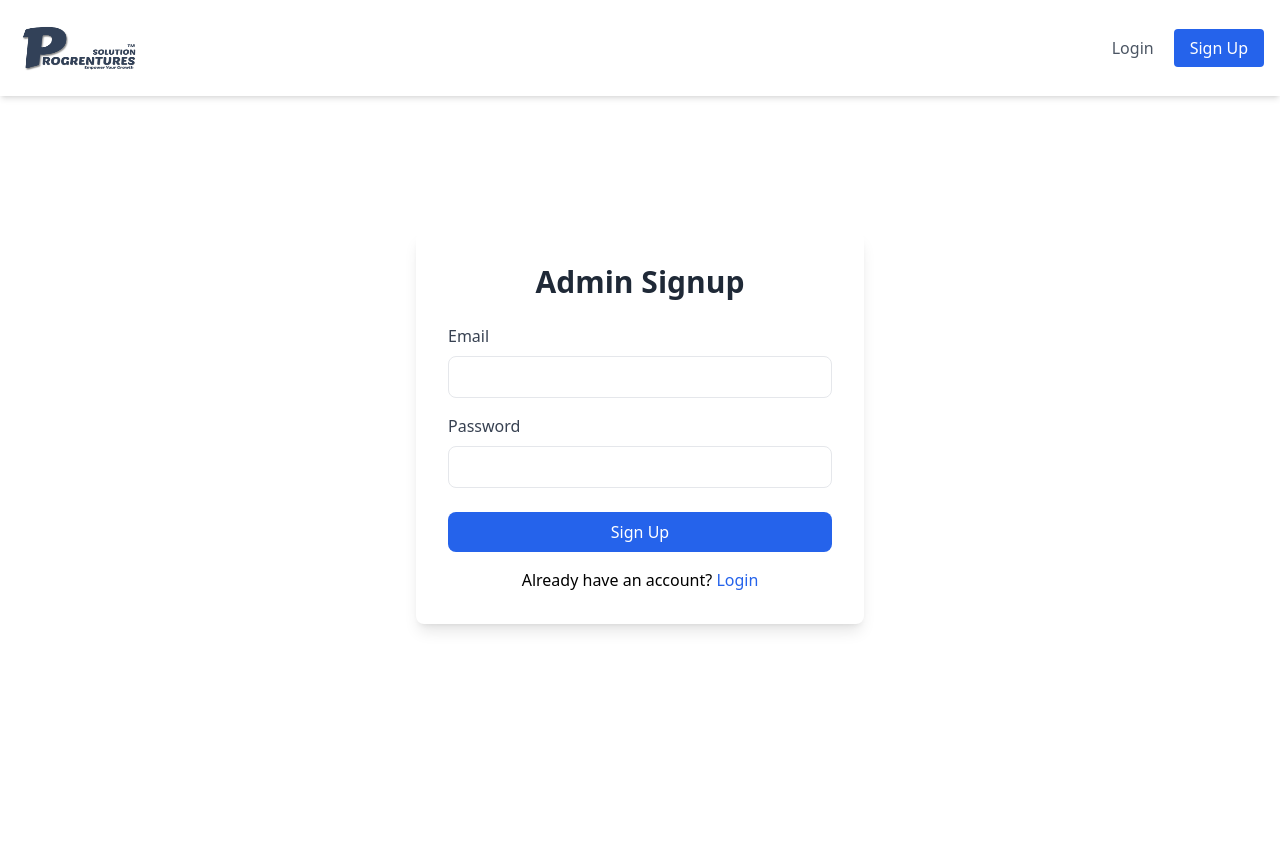
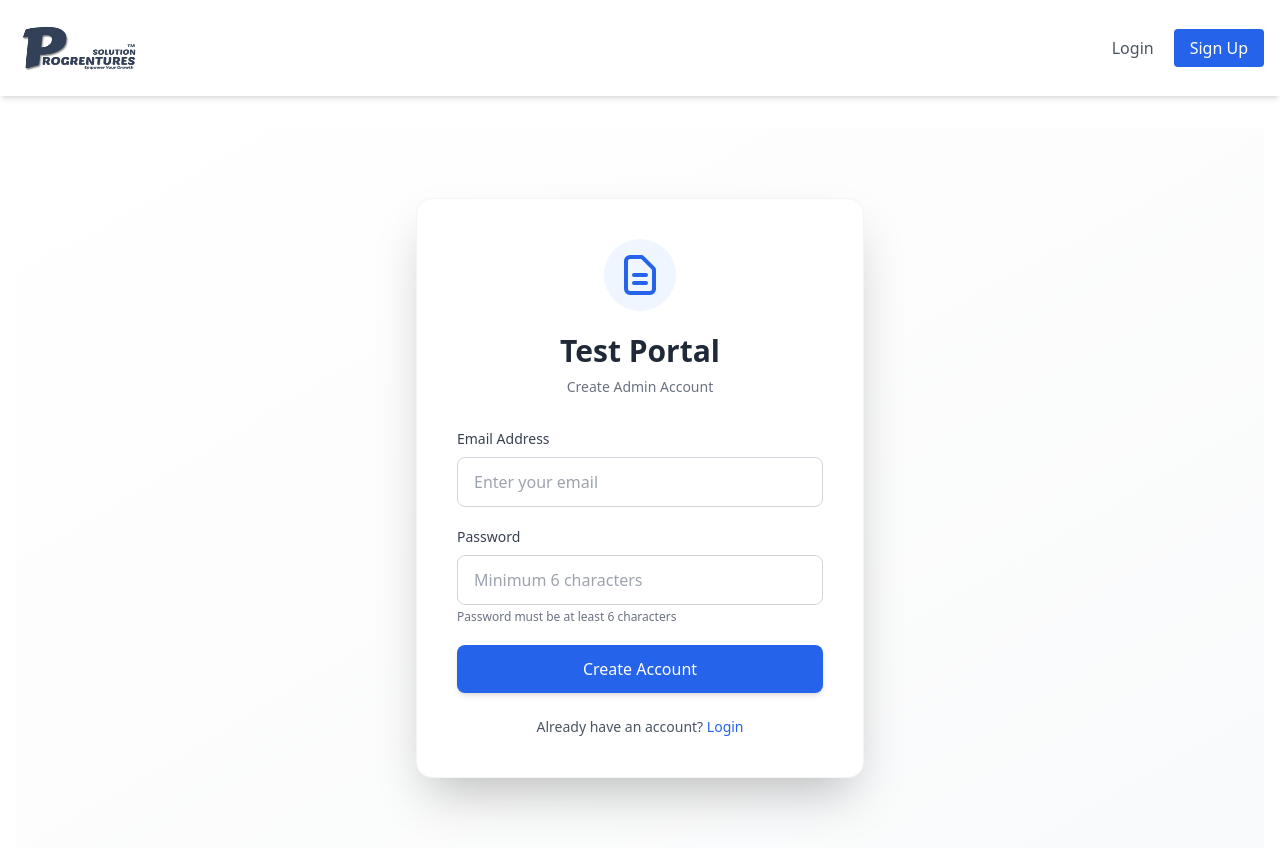
Before and after one commit to Ayush-jaiswal18/test-app, a React (Vite) app in the folder frontend/: page /signup in a window 1280 px wide. Shown: the top 858 px of the page. Before the commit the page ends 800 px from the top, so only its background shows below. Built offline with nearby package versions, Linux system fonts and the light colour scheme; no server answers.

Commit message:
change login and signup design

```diff
--- a/frontend/package.json
+++ b/frontend/package.json
@@ -27,6 +27,6 @@
     "autoprefixer": "^10.4.19",
     "postcss": "^8.4.38",
     "tailwindcss": "^3.4.4",
-    "vite": "^5.2.13"
+    "vite": "^7.3.0"
   }
 }
--- a/frontend/src/components/LoginPage.jsx
+++ b/frontend/src/components/LoginPage.jsx
@@ -22,40 +22,72 @@ const LoginPage = () => {
   };
 
   return (
-    <div className="flex items-center justify-center min-h-[calc(100vh-200px)]">
-      <div className="bg-white p-8 rounded-lg shadow-lg w-full max-w-md">
-        <h2 className="text-3xl font-bold mb-6 text-center text-gray-800">Admin Login</h2>
-        {error && <p className="bg-red-100 text-red-700 p-3 rounded mb-4">{error}</p>}
-        <form onSubmit={handleSubmit}>
-          <div className="mb-4">
-            <label className="block text-gray-700 mb-2" htmlFor="email">Email</label>
+    <div className="flex items-center justify-center min-h-[calc(100vh-80px)] bg-gradient-to-br from-white to-gray-50">
+      <div className="bg-white p-10 rounded-2xl shadow-2xl w-full max-w-md border border-gray-100">
+        {/* Header Section */}
+        <div className="text-center mb-8">
+          <div className="inline-block p-3 bg-blue-50 rounded-full mb-4">
+            <svg className="w-12 h-12 text-blue-600" fill="none" stroke="currentColor" viewBox="0 0 24 24">
+              <path strokeLinecap="round" strokeLinejoin="round" strokeWidth={2} d="M9 12l2 2 4-4m5.618-4.016A11.955 11.955 0 0112 2.944a11.955 11.955 0 01-8.618 3.04A12.02 12.02 0 003 9c0 5.591 3.824 10.29 9 11.622 5.176-1.332 9-6.03 9-11.622 0-1.042-.133-2.052-.382-3.016z" />
+            </svg>
+          </div>
+          <h2 className="text-3xl font-bold text-gray-800 mb-2">Test Portal</h2>
+          <p className="text-gray-500 text-sm">Admin Access</p>
+        </div>
+
+        {error && (
+          <div className="bg-red-50 border-l-4 border-red-500 text-red-700 p-4 rounded mb-6">
+            <p className="text-sm">{error}</p>
+          </div>
+        )}
+
+        <form onSubmit={handleSubmit} className="space-y-5">
+          <div>
+            <label className="block text-gray-700 mb-2 font-medium text-sm" htmlFor="email">
+              Email Address
+            </label>
             <input
               type="email"
               id="email"
               value={email}
               onChange={(e) => setEmail(e.target.value)}
-              className="w-full px-3 py-2 border rounded-lg focus:outline-none focus:ring-2 focus:ring-blue-500"
+              className="w-full px-4 py-3 border border-gray-300 rounded-lg focus:outline-none focus:ring-2 focus:ring-blue-500 focus:border-transparent transition-all"
+              placeholder="Enter your email"
               required
             />
           </div>
-          <div className="mb-6">
-            <label className="block text-gray-700 mb-2" htmlFor="password">Password</label>
+
+          <div>
+            <label className="block text-gray-700 mb-2 font-medium text-sm" htmlFor="password">
+              Password
+            </label>
             <input
               type="password"
               id="password"
               value={password}
               onChange={(e) => setPassword(e.target.value)}
-              className="w-full px-3 py-2 border rounded-lg focus:outline-none focus:ring-2 focus:ring-blue-500"
+              className="w-full px-4 py-3 border border-gray-300 rounded-lg focus:outline-none focus:ring-2 focus:ring-blue-500 focus:border-transparent transition-all"
+              placeholder="Enter your password"
               required
             />
           </div>
-          <button type="submit" className="w-full bg-blue-600 text-white py-2 rounded-lg hover:bg-blue-700 transition duration-300">
+
+          <button
+            type="submit"
+            className="w-full bg-blue-600 text-white py-3 px-4 rounded-lg hover:bg-blue-700 focus:ring-4 focus:ring-blue-200 transition-all duration-200 font-medium shadow-md hover:shadow-lg"
+          >
             Login
           </button>
         </form>
-        <p className="text-center mt-4">
-          Don't have an account? <Link to="/signup" className="text-blue-600 hover:underline">Sign up</Link>
-        </p>
+
+        <div className="mt-6 text-center">
+          <p className="text-gray-600 text-sm">
+            Don't have an account?{' '}
+            <Link to="/signup" className="text-blue-600 hover:text-blue-700 font-medium hover:underline">
+              Sign up
+            </Link>
+          </p>
+        </div>
       </div>
     </div>
   );
--- a/frontend/src/components/SignupPage.jsx
+++ b/frontend/src/components/SignupPage.jsx
@@ -26,40 +26,73 @@ const SignupPage = () => {
   };
 
   return (
-    <div className="flex items-center justify-center min-h-[calc(100vh-200px)]">
-      <div className="bg-white p-8 rounded-lg shadow-lg w-full max-w-md">
-        <h2 className="text-3xl font-bold mb-6 text-center text-gray-800">Admin Signup</h2>
-        {error && <p className="bg-red-100 text-red-700 p-3 rounded mb-4">{error}</p>}
-        <form onSubmit={handleSubmit}>
-          <div className="mb-4">
-            <label className="block text-gray-700 mb-2" htmlFor="email">Email</label>
+    <div className="flex items-center justify-center min-h-[calc(100vh-80px)] bg-gradient-to-br from-white to-gray-50">
+      <div className="bg-white p-10 rounded-2xl shadow-2xl w-full max-w-md border border-gray-100">
+        {/* Header Section */}
+        <div className="text-center mb-8">
+          <div className="inline-block p-3 bg-blue-50 rounded-full mb-4">
+            <svg className="w-12 h-12 text-blue-600" fill="none" stroke="currentColor" viewBox="0 0 24 24">
+              <path strokeLinecap="round" strokeLinejoin="round" strokeWidth={2} d="M9 12h6m-6 4h6m2 5H7a2 2 0 01-2-2V5a2 2 0 012-2h5.586a1 1 0 01.707.293l5.414 5.414a1 1 0 01.293.707V19a2 2 0 01-2 2z" />
+            </svg>
+          </div>
+          <h2 className="text-3xl font-bold text-gray-800 mb-2">Test Portal</h2>
+          <p className="text-gray-500 text-sm">Create Admin Account</p>
+        </div>
+
+        {error && (
+          <div className="bg-red-50 border-l-4 border-red-500 text-red-700 p-4 rounded mb-6">
+            <p className="text-sm">{error}</p>
+          </div>
+        )}
+
+        <form onSubmit={handleSubmit} className="space-y-5">
+          <div>
+            <label className="block text-gray-700 mb-2 font-medium text-sm" htmlFor="email">
+              Email Address
+            </label>
             <input
               type="email"
               id="email"
               value={email}
               onChange={(e) => setEmail(e.target.value)}
-              className="w-full px-3 py-2 border rounded-lg focus:outline-none focus:ring-2 focus:ring-blue-500"
+              className="w-full px-4 py-3 border border-gray-300 rounded-lg focus:outline-none focus:ring-2 focus:ring-blue-500 focus:border-transparent transition-all"
+              placeholder="Enter your email"
               required
             />
           </div>
-          <div className="mb-6">
-            <label className="block text-gray-700 mb-2" htmlFor="password">Password</label>
+
+          <div>
+            <label className="block text-gray-700 mb-2 font-medium text-sm" htmlFor="password">
+              Password
+            </label>
             <input
               type="password"
               id="password"
               value={password}
               onChange={(e) => setPassword(e.target.value)}
-              className="w-full px-3 py-2 border rounded-lg focus:outline-none focus:ring-2 focus:ring-blue-500"
+              className="w-full px-4 py-3 border border-gray-300 rounded-lg focus:outline-none focus:ring-2 focus:ring-blue-500 focus:border-transparent transition-all"
+              placeholder="Minimum 6 characters"
               required
             />
+            <p className="text-xs text-gray-500 mt-1">Password must be at least 6 characters</p>
           </div>
-          <button type="submit" className="w-full bg-blue-600 text-white py-2 rounded-lg hover:bg-blue-700 transition duration-300">
-            Sign Up
+
+          <button
+            type="submit"
+            className="w-full bg-blue-600 text-white py-3 px-4 rounded-lg hover:bg-blue-700 focus:ring-4 focus:ring-blue-200 transition-all duration-200 font-medium shadow-md hover:shadow-lg"
+          >
+            Create Account
           </button>
         </form>
-        <p className="text-center mt-4">
-          Already have an account? <Link to="/login" className="text-blue-600 hover:underline">Login</Link>
-        </p>
+
+        <div className="mt-6 text-center">
+          <p className="text-gray-600 text-sm">
+            Already have an account?{' '}
+            <Link to="/login" className="text-blue-600 hover:text-blue-700 font-medium hover:underline">
+              Login
+            </Link>
+          </p>
+        </div>
       </div>
     </div>
   );
```
Also changed, not shown: 1 other file (tests, documents, lock files or other folders).
